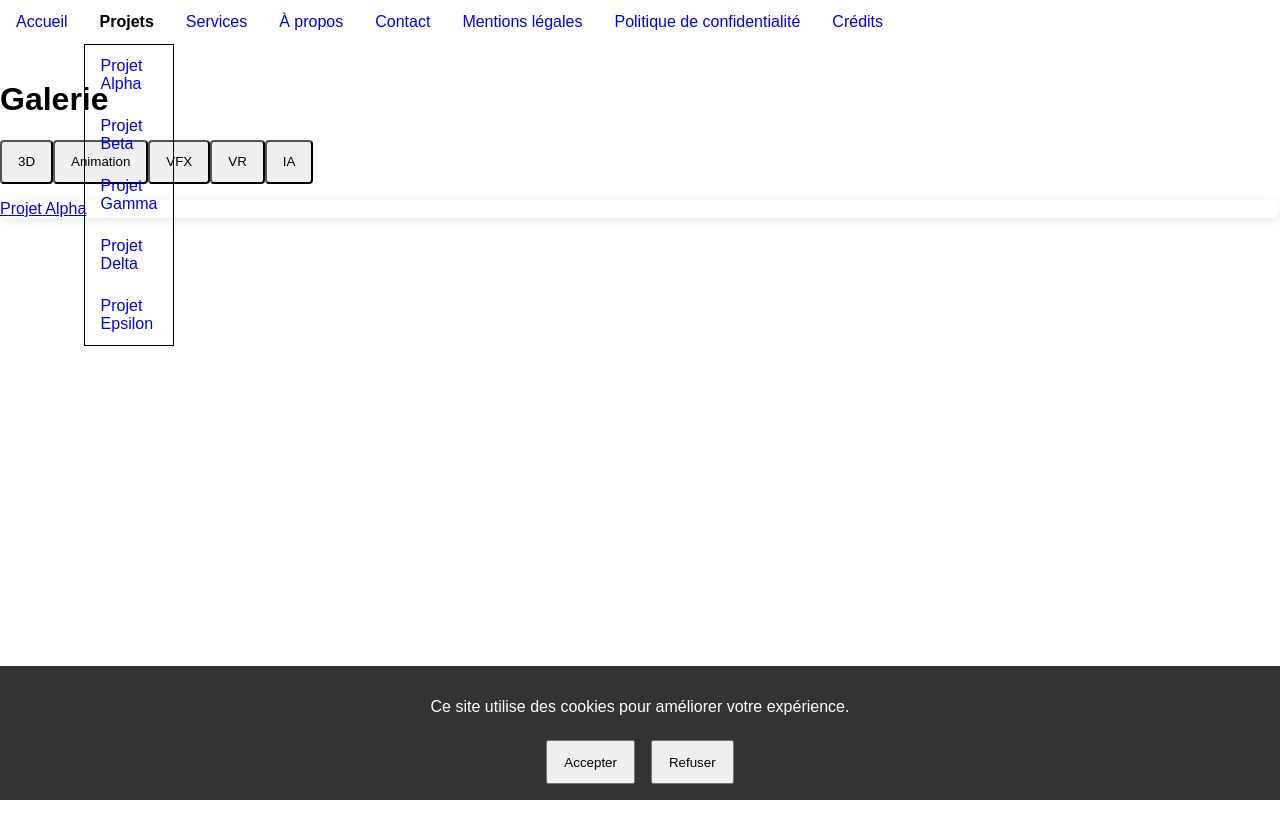
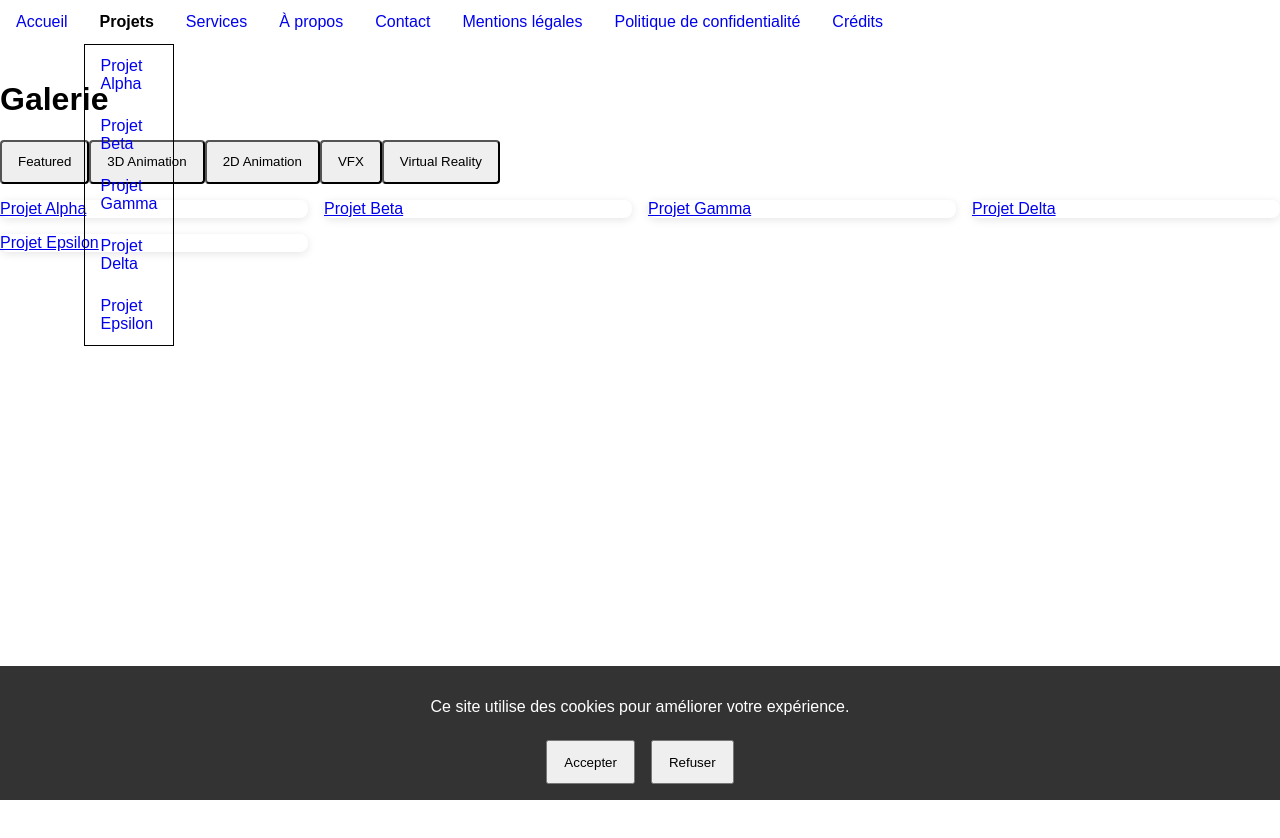
Before and after one commit to Alexmennechet/Alex-Chesnay, a Next.js app: page /projects in a window 1280 px wide. Shown: the top 838 px of the page. Built offline with nearby package versions, Linux system fonts and the light colour scheme; a web font is replaced by a local one.

Commit message:
Update categories and add filtering logic

```diff
--- a/components/FilterBar.js
+++ b/components/FilterBar.js
@@ -1,7 +1,13 @@
 import { motion } from 'framer-motion';
 import theme from '../styles/theme';
 
-const categories = ['3D', 'Animation', 'VFX', 'VR', 'IA'];
+const categories = [
+  'Featured',
+  '3D Animation',
+  '2D Animation',
+  'VFX',
+  'Virtual Reality'
+];
 
 export default function FilterBar({ selectedCategory, onSelect }) {
   return (
--- a/pages/projects/index.js
+++ b/pages/projects/index.js
@@ -16,10 +16,11 @@ const cardVariants = {
 const siteUrl = 'https://alex-chesnay.com';
 
 export default function Projects({ projects }) {
-  const [selectedCategory, setSelectedCategory] = useState('3D');
-  const filteredProjects = projects.filter(
-    (p) => p.category === selectedCategory
-  );
+  const [selectedCategory, setSelectedCategory] = useState('Featured');
+  const filteredProjects =
+    selectedCategory === 'Featured'
+      ? projects
+      : projects.filter((p) => p.category === selectedCategory);
 
   const title = 'Projets - Alex Chesnay';
   const description = 'Galerie de mes projets.';
--- a/private/projects.json
+++ b/private/projects.json
@@ -12,7 +12,7 @@
     ],
     "video": "https://www.youtube.com/embed/dQw4w9WgXcQ",
     "description": "Description du projet Alpha.",
-    "category": "3D",
+    "category": "3D Animation",
     "tools": "Blender, Photoshop",
     "duration": "3 mois",
     "role": "Artiste 3D"
@@ -30,7 +30,7 @@
     ],
     "video": "https://www.youtube.com/embed/dQw4w9WgXcQ",
     "description": "Description du projet Beta.",
-    "category": "Animation",
+    "category": "2D Animation",
     "tools": "After Effects, Premiere",
     "duration": "2 mois",
     "role": "Animateur"
@@ -66,7 +66,7 @@
     ],
     "video": "https://www.youtube.com/embed/dQw4w9WgXcQ",
     "description": "Description du projet Delta.",
-    "category": "VR",
+    "category": "Virtual Reality",
     "tools": "Unity, C#",
     "duration": "4 mois",
     "role": "Développeur VR"
@@ -84,7 +84,7 @@
     ],
     "video": "https://www.youtube.com/embed/dQw4w9WgXcQ",
     "description": "Description du projet Epsilon.",
-    "category": "IA",
+    "category": "Featured",
     "tools": "Python, TensorFlow",
     "duration": "6 mois",
     "role": "Data Scientist"
```
Also changed, not shown: index.html (+4 -4 lines), js/script.js (+28 -0 lines), js/script.min.js (+1 -2 lines).
